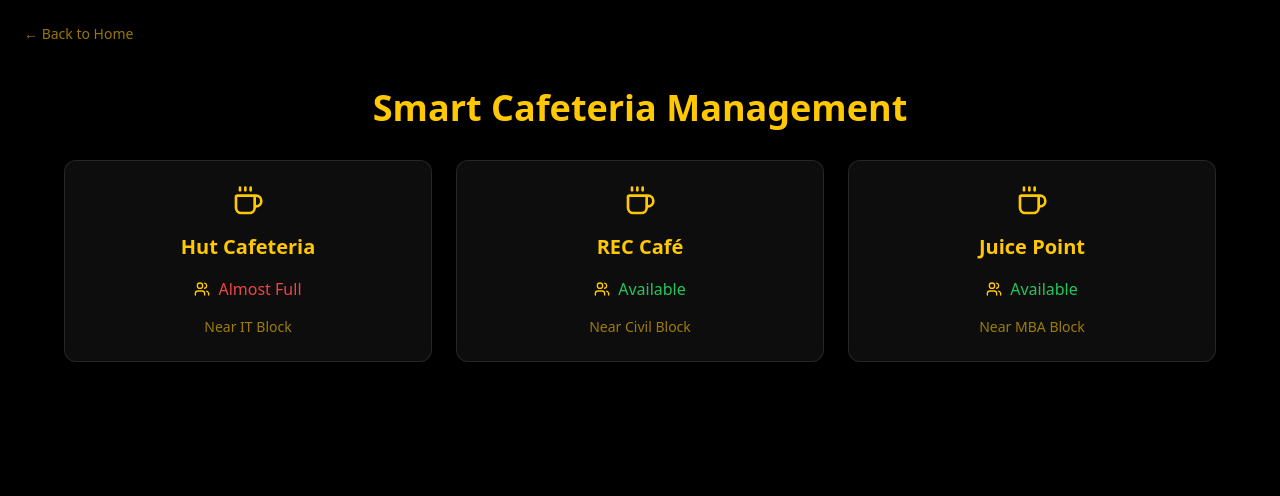
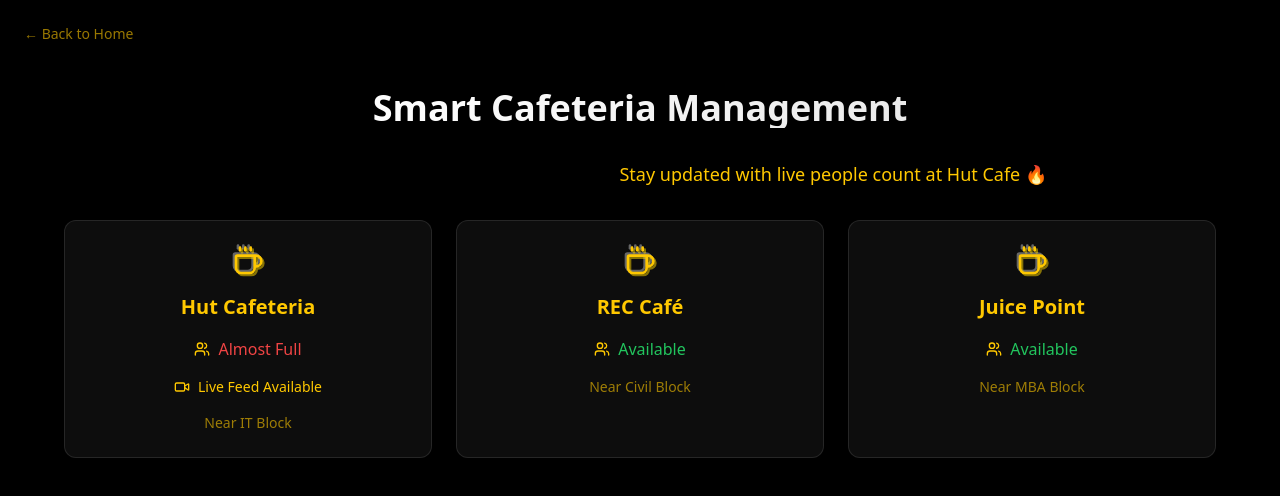
Before and after one commit to narasimhan-lakshmi/Hall-Tracker, a React (Vite) app: page /seat-arrangements in a window 1280 px wide. Shown: the top 496 px of the page. Built offline with nearby package versions, Linux system fonts and the light colour scheme.

Commit message:
Integrate YOLO object detection
Integrates YOLO object detection for people counting into the Smart Cafeteria feature.  Adds a live camera feed displaying object detection results and updates the people count dynamically.

```diff
--- a/src/index.css
+++ b/src/index.css
@@ -1,4 +1,3 @@
-
 @tailwind base;
 @tailwind components;
 @tailwind utilities;
@@ -114,3 +113,21 @@
   opacity: 0;
   transition: opacity 300ms ease-in;
 }
+
+@keyframes flow {
+  from { transform: translateX(100%); }
+  to { transform: translateX(-100%); }
+}
+
+.animate-flow {
+  animation: flow 20s linear infinite;
+  white-space: nowrap;
+}
+
+.video-box {
+  @apply bg-black/30 p-6 rounded-xl border border-primary/20 shadow-xl;
+}
+
+.video-box img {
+  @apply rounded-lg border-2 border-primary shadow-lg shadow-primary/20;
+}
--- a/src/pages/SeatArrangements.tsx
+++ b/src/pages/SeatArrangements.tsx
@@ -1,8 +1,8 @@
 
 import { motion } from 'framer-motion';
 import { useNavigate } from 'react-router-dom';
-import { Coffee, Users, ArrowRight } from 'lucide-react';
-import { useState } from 'react';
+import { Coffee, Users, ArrowRight, Video } from 'lucide-react';
+import { useState, useEffect } from 'react';
 
 const cafeterias = [
   {
@@ -11,7 +11,8 @@ const cafeterias = [
     capacity: 100,
     currentOccupancy: 95,
     location: 'Near IT Block',
-    alternativeSuggestion: 'REC Café'
+    alternativeSuggestion: 'REC Café',
+    hasLiveStream: true
   },
   {
     id: 2,
@@ -19,7 +20,8 @@ const cafeterias = [
     capacity: 80,
     currentOccupancy: 45,
     location: 'Near Civil Block',
-    alternativeSuggestion: 'Juice Point'
+    alternativeSuggestion: 'Juice Point',
+    hasLiveStream: false
   },
   {
     id: 3,
@@ -27,13 +29,33 @@ const cafeterias = [
     capacity: 50,
     currentOccupancy: 20,
     location: 'Near MBA Block',
-    alternativeSuggestion: 'Hut Cafeteria'
+    alternativeSuggestion: 'Hut Cafeteria',
+    hasLiveStream: false
   }
 ];
 
 const SeatArrangements = () => {
   const navigate = useNavigate();
   const [selectedCafeteria, setSelectedCafeteria] = useState<typeof cafeterias[0] | null>(null);
+  const [peopleCount, setPeopleCount] = useState<number>(0);
+  const [isLimitExceeded, setIsLimitExceeded] = useState<boolean>(false);
+
+  useEffect(() => {
+    if (selectedCafeteria?.hasLiveStream) {
+      const interval = setInterval(() => {
+        // In a real implementation, this would fetch from your Flask backend
+        fetch("/get_people_count")
+          .then(response => response.json())
+          .then(data => {
+            setPeopleCount(data.count);
+            setIsLimitExceeded(data.limit_exceeded);
+          })
+          .catch(error => console.error("Error fetching count:", error));
+      }, 2000);
+
+      return () => clearInterval(interval);
+    }
+  }, [selectedCafeteria]);
 
   const getOccupancyColor = (percentage: number) => {
     if (percentage > 90) return 'text-red-500';
@@ -49,7 +71,7 @@ const SeatArrangements = () => {
   };
 
   return (
-    <div className="min-h-screen flex flex-col items-center p-6 bg-gradient-to-b from-background to-background/90">
+    <div className="min-h-screen flex flex-col items-center p-6 bg-black">
       <motion.button
         initial={{ opacity: 0 }}
         animate={{ opacity: 1 }}
@@ -64,9 +86,19 @@ const SeatArrangements = () => {
         animate={{ opacity: 1, y: 0 }}
         className="max-w-6xl w-full mt-16"
       >
-        <h1 className="text-3xl md:text-4xl font-bold mb-8 text-center">
+        <h1 className="text-3xl md:text-4xl font-bold mb-8 text-center text-gradient">
           Smart Cafeteria Management
         </h1>
+
+        <motion.div
+          initial={{ opacity: 0 }}
+          animate={{ opacity: 1 }}
+          className="text-center mb-8"
+        >
+          <span className="text-lg text-primary animate-flow inline-block">
+            Stay updated with live people count at Hut Cafe 🔥
+          </span>
+        </motion.div>
 
         <div className="grid grid-cols-1 md:grid-cols-3 gap-6 mb-8">
           {cafeterias.map((cafeteria) => (
@@ -77,7 +109,7 @@ const SeatArrangements = () => {
               onClick={() => setSelectedCafeteria(cafeteria)}
               className="glass-card p-6 rounded-xl flex flex-col items-center gap-4 hover:bg-white/5 transition-colors"
             >
-              <Coffee className="w-8 h-8 text-primary" />
+              <Coffee className="w-8 h-8 text-primary icon-3d" />
               <h3 className="text-xl font-semibold">{cafeteria.name}</h3>
               <div className="flex items-center gap-2">
                 <Users className="w-4 h-4" />
@@ -85,6 +117,12 @@ const SeatArrangements = () => {
                   {getOccupancyText(cafeteria)}
                 </span>
               </div>
+              {cafeteria.hasLiveStream && (
+                <div className="flex items-center gap-2 text-primary">
+                  <Video className="w-4 h-4" />
+                  <span className="text-sm">Live Feed Available</span>
+                </div>
+              )}
               <p className="text-sm text-foreground/60">{cafeteria.location}</p>
             </motion.button>
           ))}
@@ -98,6 +136,28 @@ const SeatArrangements = () => {
           >
             <div className="flex flex-col items-center gap-6">
               <h2 className="text-2xl font-semibold">{selectedCafeteria.name} Status</h2>
+
+              {selectedCafeteria.hasLiveStream && (
+                <div className="video-box w-full max-w-2xl mx-auto">
+                  <img
+                    src="/video_feed"
+                    alt="Live Feed"
+                    className="w-full rounded-lg border-2 border-primary shadow-lg shadow-primary/20"
+                  />
+                  <div className="mt-4 text-xl">
+                    People Count: <span className="text-primary font-bold">{peopleCount}</span>
+                  </div>
+                  {isLimitExceeded && (
+                    <motion.div
+                      initial={{ opacity: 0, scale: 0.9 }}
+                      animate={{ opacity: 1, scale: 1 }}
+                      className="text-red-500 font-bold mt-2"
+                    >
+                      Hut Cafe is full! Look for another location.
+                    </motion.div>
+                  )}
+                </div>
+              )}
 
               <div className="flex flex-col items-center gap-2">
                 <p className="text-lg">
```
